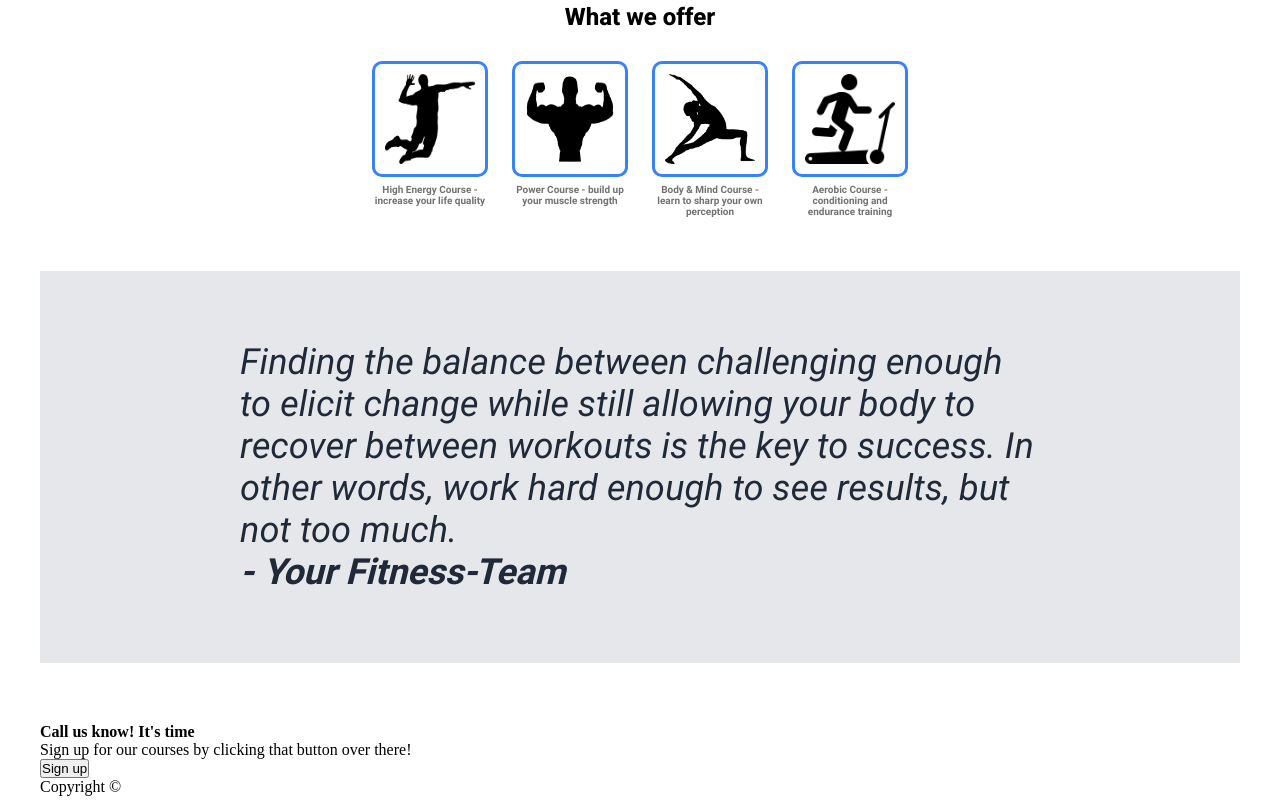
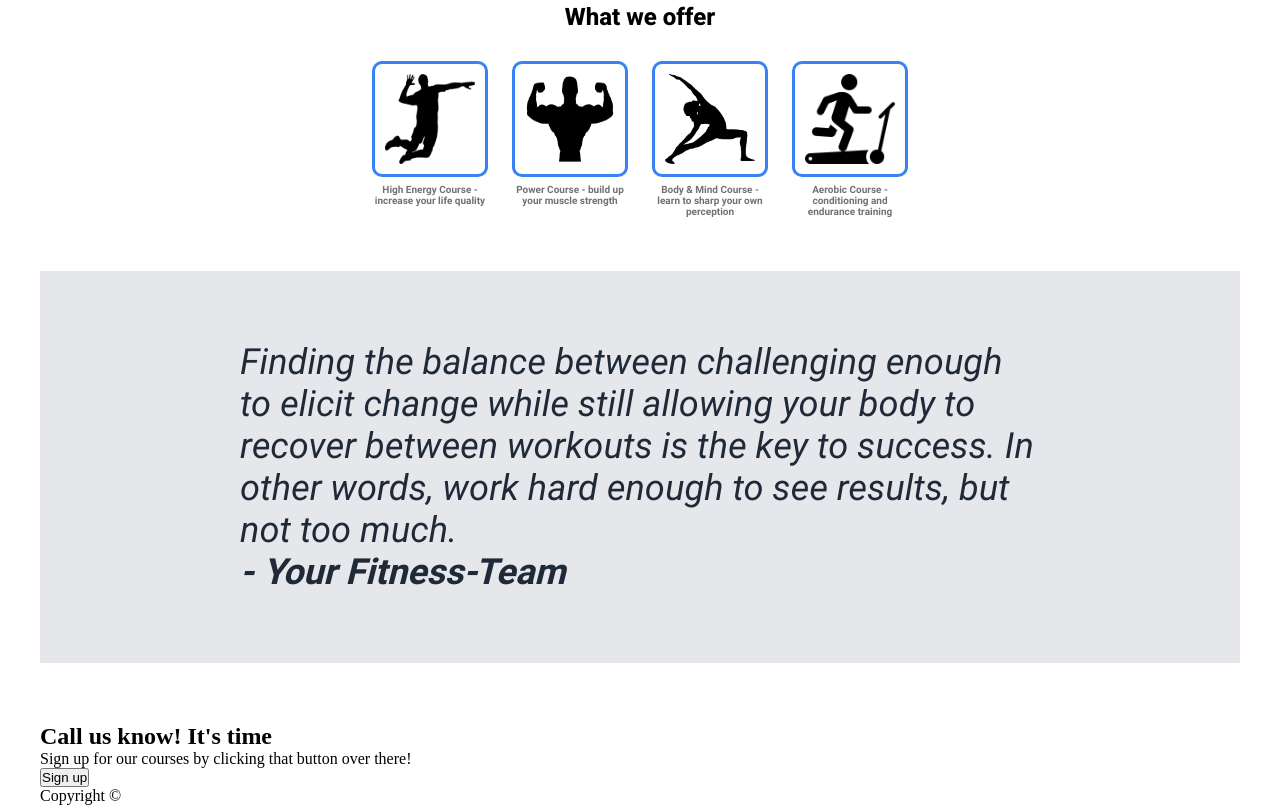
Before and after one commit to eugene-IT-creator/fitness, a plain HTML site: page index.html in a window 1280 px wide. Shown: the part 593-1398 px from the top of the page. Drawn offline with Linux system fonts and the light colour scheme.

Commit message:
changed h4 to h1

```diff
--- a/index.html
+++ b/index.html
@@ -62,7 +62,7 @@
     <section class="action">
         <div class="container">
             <div class="action-info">
-                <h4>Call us know! It's time</h4>
+                <h1>Call us know! It's time</h1>
                 <p>Sign up for our courses by clicking that button over there!</p>
             </div>
             <button type="button">Sign up</button>
```
